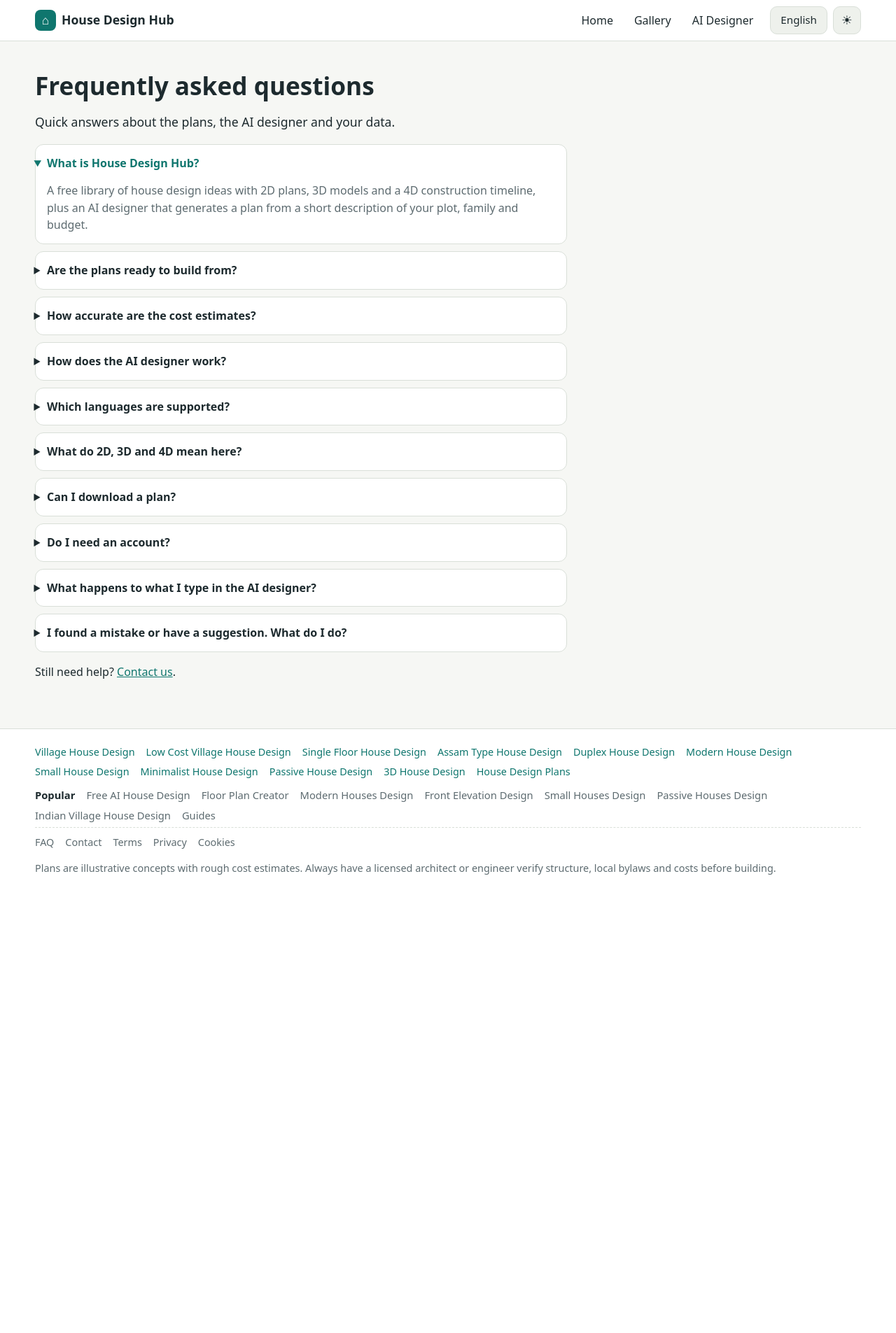
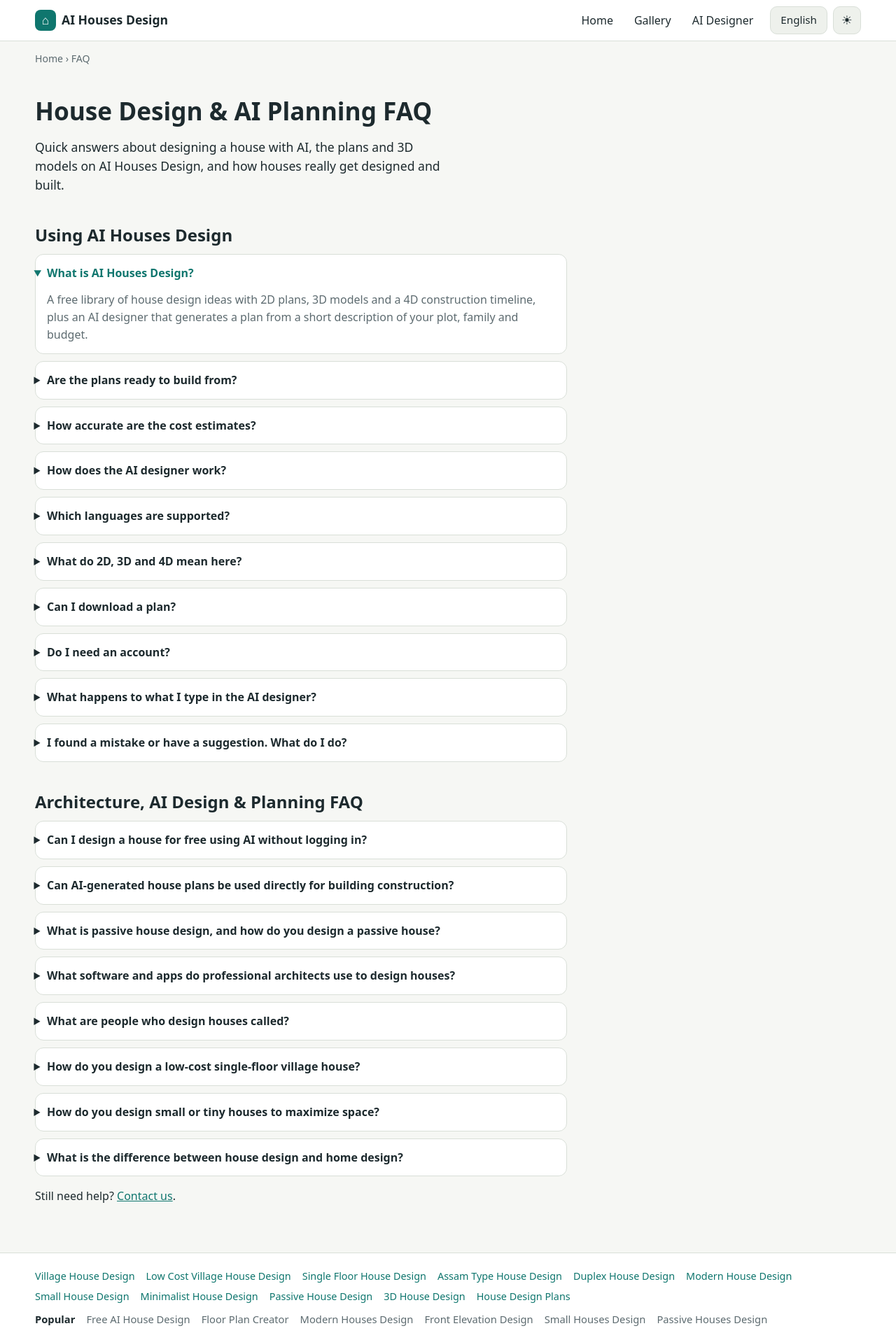
Before and after one commit to 1njam0mvt/aihousedesign.com, a Flask app: page /faq in a window 1280 px wide. Shown: the top 1905 px of the page at 70% size. Before the commit the page ends 1250 px from the top, so only its background shows below. Run offline with Flask 3, Linux system fonts and the light colour scheme.

Commit message:
Add FAQ page SEO markup and reference copy

```diff
--- a/house-design-hub/app.py
+++ b/house-design-hub/app.py
@@ -1,4 +1,4 @@
-"""House Design Hub: Flask app (pages + JSON API)."""
+"""AI Houses Design: Flask app (pages + JSON API)."""
 import json
 import os
 import re
@@ -16,7 +16,7 @@ app.config["SEND_FILE_MAX_AGE_DEFAULT"] = 60 * 60 * 24 * 30  # long browser cach
 EN = get_dict("en")["t"]
 
 # Shown on the legal pages. Set these env vars before going live.
-SITE_NAME = os.getenv("SITE_NAME", "House Design Hub")
+SITE_NAME = os.getenv("SITE_NAME", "AI Houses Design")
 CONTACT_EMAIL = os.getenv("CONTACT_EMAIL", "hello@example.com")
 LEGAL_UPDATED = "9 October 2026"
 
@@ -122,7 +122,7 @@ def guides():
 
 # ---------- info / legal pages ----------
 FAQS = [
-    ("What is House Design Hub?",
+    (f"What is {SITE_NAME}?",
      "A free library of house design ideas with 2D plans, 3D models and a 4D construction timeline, plus an AI designer "
      "that generates a plan from a short description of your plot, family and budget."),
     ("Are the plans ready to build from?",
@@ -155,10 +155,10 @@ FAQS = [
 
 @app.route("/faq")
 def faq():
-    ld = {"@context": "https://schema.org", "@type": "FAQPage",
-          "mainEntity": [{"@type": "Question", "name": q,
-                          "acceptedAnswer": {"@type": "Answer", "text": a}} for q, a in FAQS]}
-    return render_template("faq.html", faqs=FAQS, faq_ld=ld, ld=[seo.breadcrumb([("Home", "/"), ("FAQ", "/faq")])])
+    # One FAQPage for everything visible on the page (a page may only have one FAQPage block).
+    all_faqs = FAQS + [(q, a) for q, a, _ in seo.FAQ_SEARCH]
+    return render_template("faq.html", faqs=FAQS, search_faqs=seo.FAQ_SEARCH,
+                           ld=[seo.breadcrumb([("Home", "/"), ("FAQ", "/faq")]), seo.faq_ld(all_faqs)])
 
 
 @app.route("/terms")
--- a/house-design-hub/core/seo.py
+++ b/house-design-hub/core/seo.py
@@ -28,6 +28,49 @@ HOME_FAQS = [
      "For a quick concept, a web-based planner like this one is fastest because there is nothing to install. For detailed "
      "drawings, professionals use CAD and BIM tools such as AutoCAD, Revit or ArchiCAD, and free options include "
      "SketchUp Free, Sweet Home 3D and FreeCAD."),
+]
+
+# ---------------------------------------------------------------- /faq search-intent section (also in FAQPage JSON-LD)
+# (question, answer, (link label, link path)).  Keep answers to 2-3 sentences: that is the length search engines quote.
+FAQ_SEARCH = [
+    ("Can I design a house for free using AI without logging in?",
+     "Yes. AI Houses Design is a free AI house design generator that needs no account or login: enter your plot size, bedrooms, floors and style and it "
+     "creates a 2D floor plan, a 3D model and a rough cost estimate in seconds. You can generate as many options as you like online, with nothing to install.",
+     ("Try the free AI house design generator", "/free-ai-house-design/")),
+    ("Can AI-generated house plans be used directly for building construction?",
+     "Not directly. An AI house plan is a concept layout for planning and discussion, not a stamped construction drawing. Architects lead the layout and "
+     "appearance, and civil or structural engineers design the structure and foundations, so a licensed professional must review the plan, add the "
+     "electrical and plumbing drawings and prepare the documents your local authority needs before you build.",
+     ("How to design a house with AI, step by step", "/guides/how-to-design-a-house-with-ai/")),
+    ("What is passive house design, and how do you design a passive house?",
+     "Passive house design is an approach to very high energy efficiency that keeps a home comfortable with minimal heating or cooling. To design one, follow "
+     "five principles: airtight construction, continuous high-grade insulation, high-performance windows, thermal-bridge-free detailing and heat recovery "
+     "ventilation. Orient the house and size the windows for your climate, and in hot regions focus on shading, cross-ventilation and insulation to keep heat out.",
+     ("Passive house design plans and principles", "/passive-houses-design/")),
+    ("What software and apps do professional architects use to design houses?",
+     "Most architects use CAD and BIM software and apps such as AutoCAD, Revit and ArchiCAD for plans and construction drawings. They add SketchUp or Rhino "
+     "for 3D models and tools like Lumion, Enscape or V-Ray for realistic visuals. AI house design tools are used early on, to explore layouts quickly before "
+     "detailed drawings are made.",
+     ("What software do architects use?", "/guides/software-architects-use/")),
+    ("What are people who design houses called?",
+     "People who design houses are called architects. Interior designers plan the interiors and finishes, and civil or structural engineers make sure the "
+     "building is safe and stable. In many countries a licensed architect or engineer must sign off the drawings before a house can be built.",
+     ("Who designs houses, and which software they use", "/guides/software-architects-use/")),
+    ("How do you design a low-cost single-floor village house?",
+     "Keep the footprint a simple rectangle so beams, walls and roof stay short and cheap, and build on one floor to avoid stairs and heavy columns. Use locally "
+     "available materials, choose load-bearing brick masonry where it suits the plot, and place windows on opposite walls for cross-ventilation. Add a front "
+     "verandah and keep corridors minimal so most of your carpet area is usable room space.",
+     ("Indian village house design plans", "/indian-village-house-design/")),
+    ("How do you design small or tiny houses to maximize space?",
+     "Use a simple compact footprint, combine living, dining and kitchen into one open space and avoid long corridors. Build up with a second floor or loft "
+     "instead of out, and add built-in storage and furniture that does double duty. Large windows placed opposite each other bring in daylight and "
+     "cross-ventilation so small rooms feel bigger.",
+     ("Small houses design for small plots", "/small-houses-design/")),
+    ("What is the difference between house design and home design?",
+     "The terms are used interchangeably, but house design usually means the building itself: its floor layout, structure and exterior elevation. Home design "
+     "often goes further to include interiors such as furniture, colours and decor. A 3D house design focuses on the shape and layout of the building, which is "
+     "what you see in the 3D models on this site.",
+     ("House front elevation and 3D exterior design", "/elevation-design/")),
 ]
 
 # ---------------------------------------------------------------- landing pages (one search intent per URL)
--- a/house-design-hub/static/css/style.css
+++ b/house-design-hub/static/css/style.css
@@ -1383,3 +1383,23 @@ a.feat:hover,
     columns: 1;
   }
 }
+
+.faq .faq-more {
+  margin: -6px 0 14px;
+  font-size: .92rem;
+}
+
+.faq .faq-more a {
+  color: var(--brand);
+  font-weight: 600;
+  text-decoration: none;
+}
+
+.faq .faq-more a:hover {
+  text-decoration: underline;
+}
+
+.faq details[id],
+.doc h2[id] {
+  scroll-margin-top: 78px;
+}
--- a/house-design-hub/templates/base.html
+++ b/house-design-hub/templates/base.html
@@ -46,7 +46,7 @@
   <header class="site-header">
     <div class="wrap bar">
       <a class="brand" href="{{ url_for('index') }}"><span class="logo" aria-hidden="true">⌂</span> <span
-          class="brand-text">House Design Hub</span></a>
+          class="brand-text">{{ SITE_NAME }}</span></a>
       <nav class="nav" id="nav">
         <a href="{{ url_for('index') }}" data-i18n="nav_home">{{ T('nav_home') }}</a>
         <a href="{{ url_for('gallery') }}" data-i18n="nav_gallery">{{ T('nav_gallery') }}</a>
--- a/house-design-hub/templates/faq.html
+++ b/house-design-hub/templates/faq.html
@@ -1,14 +1,16 @@
 {% extends "base.html" %}
-{% block title %}FAQ | {{ SITE_NAME }}{% endblock %}
-{% block desc %}Answers about house plans, AI house design, cost estimates, downloads and languages on {{ SITE_NAME
-}}.{% endblock %}
-{% block head %}
-<script type="application/ld+json">{{ faq_ld|tojson }}</script>
-{% endblock %}
+{% block title %}AI House Design FAQ: Free Plans, Architects | {{ SITE_NAME }}{% endblock %}
+{% block desc %}Can AI design a house for free? Answers on AI floor plans, building from AI plans, passive houses,
+architect software, village and small house design.{% endblock %}
 {% block content %}
+<nav class="crumbs" aria-label="Breadcrumb"><a href="{{ url_for('index') }}">Home</a><span aria-hidden="true"> ›
+    </span><span aria-current="page">FAQ</span></nav>
 <article class="doc">
-    <h1>Frequently asked questions</h1>
-    <p class="lead">Quick answers about the plans, the AI designer and your data.</p>
+    <h1>House Design &amp; AI Planning FAQ</h1>
+    <p class="lead">Quick answers about designing a house with AI, the plans and 3D models on {{ SITE_NAME }}, and how
+        houses really get designed and built.</p>
+
+    <h2 id="platform">Using {{ SITE_NAME }}</h2>
     <div class="faq">
         {% for q, a in faqs %}
         <details{% if loop.first %} open{% endif %}>
@@ -17,6 +19,18 @@
             </details>
             {% endfor %}
     </div>
+
+    <h2 id="architecture-ai-design-planning">Architecture, AI Design &amp; Planning FAQ</h2>
+    <div class="faq">
+        {% for q, a, link in search_faqs %}
+        <details id="q{{ loop.index }}">
+            <summary>{{ q }}</summary>
+            <p>{{ a }}</p>
+            <p class="faq-more"><a href="{{ link[1] }}">{{ link[0] }} &rarr;</a></p>
+        </details>
+        {% endfor %}
+    </div>
+
     <p>Still need help? <a href="{{ url_for('contact') }}">Contact us</a>.</p>
 </article>
 {% endblock %}
--- a/house-design-hub/templates/index.html
+++ b/house-design-hub/templates/index.html
@@ -1,7 +1,7 @@
 {% extends "base.html" %}
-{% block title %}AI House Design: Free 2D Plans, 3D Models and Cost Estimates{% endblock %}
-{% block desc %}Free AI house design: get a 2D floor plan, 3D model and cost estimate in seconds. Browse {{
-'{:,}'.format(stats.total) }} modern, village, duplex and low cost house designs.{% endblock %}
+{% block title %}AI House Design &amp; Floor Plan Generator | {{ SITE_NAME }}{% endblock %}
+{% block desc %}Free AI house design generator: create 2D floor plans, 3D models and front elevation designs online in
+seconds. No login. Browse {{ '{:,}'.format(stats.total) }} house plans.{% endblock %}
 {% block content %}
 <section class="hero hero-split">
   <div class="hero-copy">
```
Also changed, not shown: faqheadandschema.html (added, +131 -0 lines).
